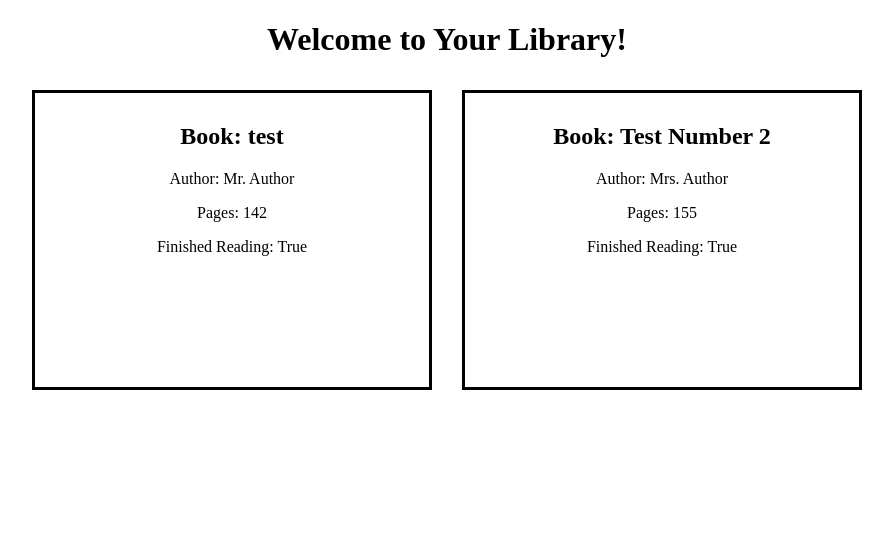
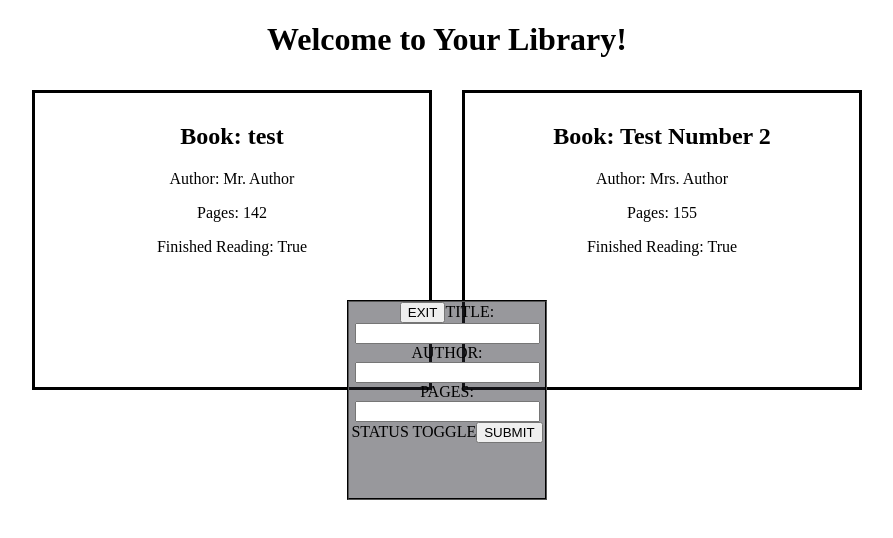
Before and after one commit to bollinca/library-react-version, a React (Create React App) app: page / in a window 1280 px wide. Shown: the top 538 px of the page, without its empty margins (193-1086 px from the left). Built offline with nearby package versions, Linux system fonts and the light colour scheme.

Commit message:
Begin drafting form with placeholders

```diff
--- a/src/App.js
+++ b/src/App.js
@@ -1,7 +1,8 @@
 import React, { Component } from 'react';
 import './App.css';
 
-import BookCard from './BookCard/BookCard.js'
+import BookCard from './BookCard/BookCard'
+import NewItemForm from './NewItemForm/NewItemForm'
 
 class App extends Component {
   state = {
@@ -42,10 +43,11 @@ class App extends Component {
       <div className="App">
         <header>
           <h1>Welcome to Your Library!</h1>
-          <div>
-            {booksList}
-          </div>
         </header>
+        <div>
+          <NewItemForm />
+          {booksList}
+        </div>
       </div>
     );
   }
--- /dev/null
+++ b/src/NewItemForm/NewItemForm.css
@@ -0,0 +1,10 @@
+.NewItemForm {
+  border: 2px groove black;
+  width: 200px;
+  height: 200px;
+  background-color: rgba(39, 38, 48, 0.473);
+  position: absolute;
+  margin: -100px auto auto -100px;
+  left: 50%;
+  top: 50%;
+}
--- /dev/null
+++ b/src/NewItemForm/NewItemForm.js
@@ -0,0 +1,17 @@
+import React from 'react';
+import './NewItemForm.css'
+
+const newItemForm = () => {
+  return (
+    <form className='NewItemForm'>
+      <button>EXIT</button>
+      TITLE:<input></input>
+      AUTHOR:<input></input>
+      PAGES:<input></input>
+      STATUS TOGGLE
+      <button>SUBMIT</button>
+    </form>
+  )
+}
+
+export default newItemForm;
```
